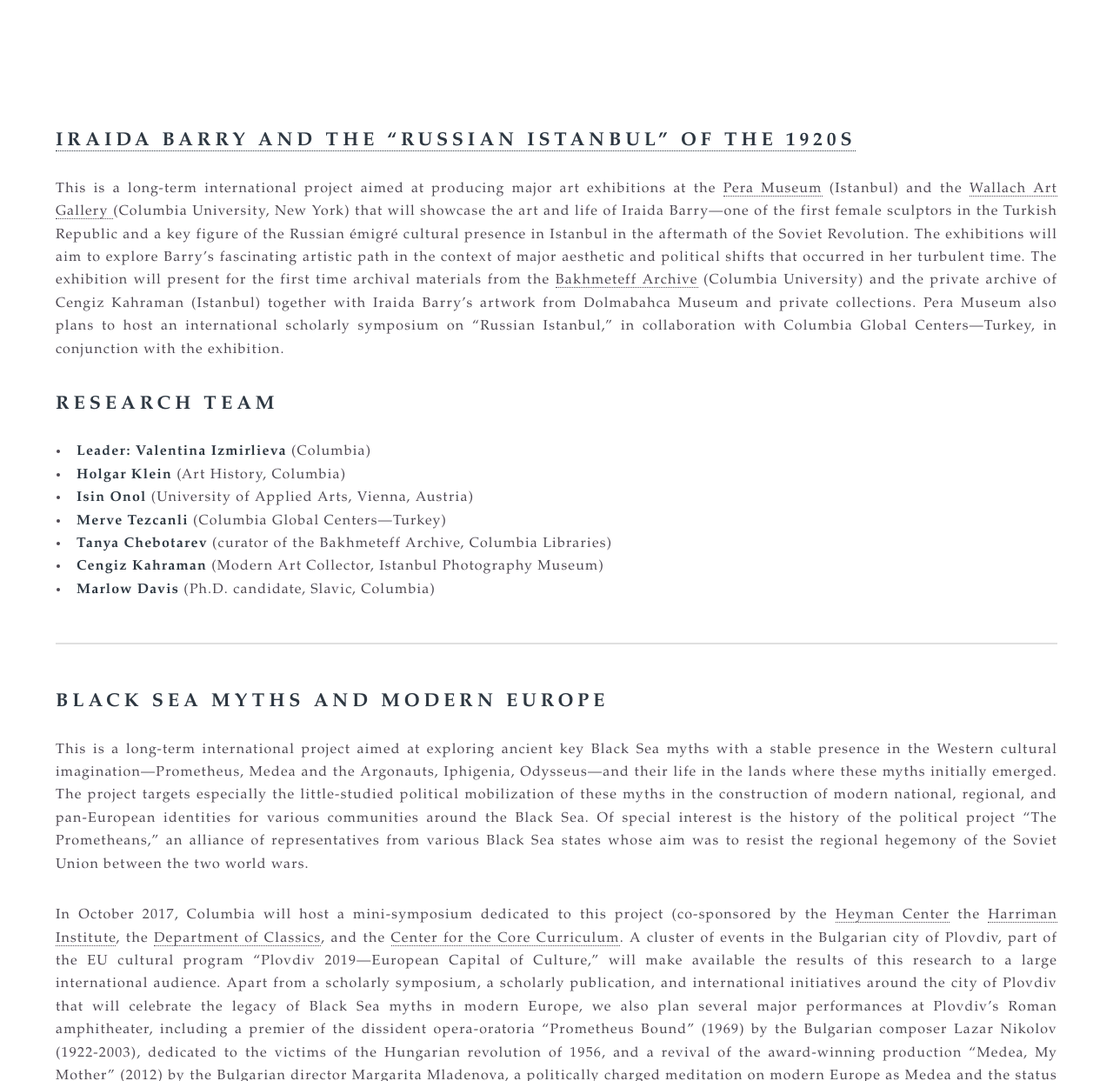
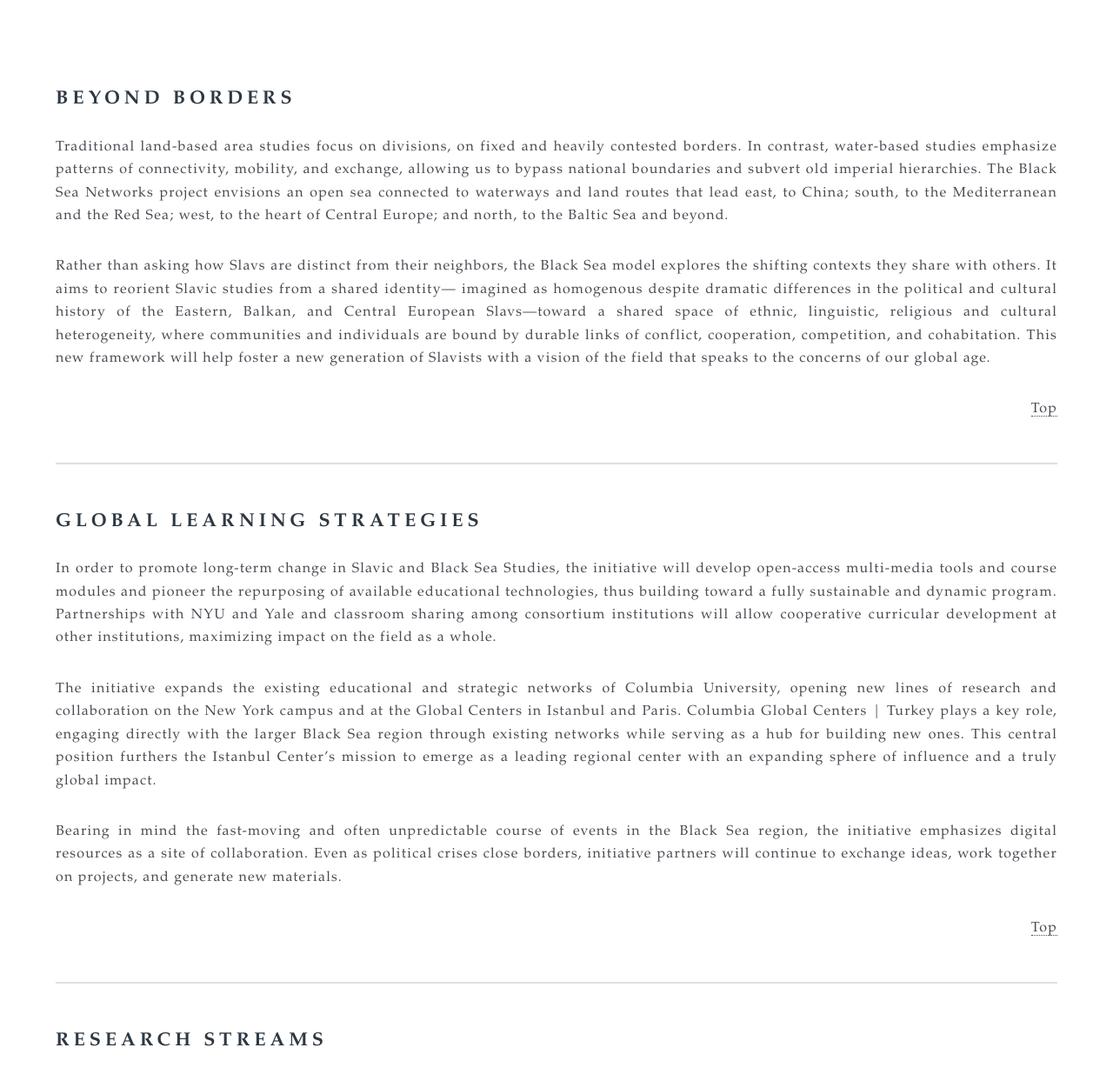
Before and after one commit to bradleygorski/blackseanet, a Jekyll site: the page built from about.html, in a window 1280 px wide and 1400 px high, scrolled down 236 px. Shown: the part 157-1400 px from the top of the window at 87% size. Built offline with Jekyll 4.4.1, drawn with Linux system fonts in a browser that asks for light colours; some of the changed text lies outside the part shown.

Commit message:
Added research streams
and put back everything that was there before...

```diff
--- a/about.html
+++ b/about.html
@@ -1,72 +1,165 @@
 ---
 layout: page-about
-title: Research Streams
+title: About the Black Sea Networks Initiative
 ---
 		<section>
-		<h1> RESEARCH STREAMS</h1>
+
+		<a name="borders"></a>
+			<h2>Beyond Borders</h2>
+			<p align='justify'>Traditional land-based area studies focus on divisions, on fixed
+			and heavily contested borders. In contrast, water-based studies emphasize patterns of
+			connectivity, mobility, and exchange, allowing us to bypass national boundaries and
+			subvert old imperial hierarchies. The Black Sea Networks project envisions an open sea
+			connected to waterways and land routes that lead east, to China; south, to the Mediterranean
+			and the Red Sea; west, to the heart of Central Europe; and north, to the Baltic Sea and beyond.</p>
+			<p align='justify'>Rather than asking how Slavs are distinct from their neighbors,
+			the Black Sea model explores the shifting contexts they share with others. It aims
+			to reorient Slavic studies from a shared identity— imagined as homogenous despite
+			dramatic differences in the political and cultural history of the Eastern, Balkan,
+			and Central European Slavs—toward a shared space of ethnic, linguistic, religious
+			and cultural heterogeneity, where communities and individuals are bound by durable
+			links of conflict, cooperation, competition, and cohabitation. This new framework
+			will help foster a new generation of Slavists with a vision of the field that speaks
+			to the concerns of our global age.</p>
+
+			<a name="global"></a><p align="right"><a href="#top">Top</a></p>
+			<hr>
+			<h2>Global Learning Strategies</h2>
+			<p align='justify'>In order to promote long-term change in Slavic and Black Sea Studies,
+			the initiative will develop open-access multi-media tools and course modules and pioneer
+			the repurposing of available educational technologies, thus building toward a fully sustainable
+			and dynamic program. Partnerships with NYU and Yale and classroom sharing among consortium
+			institutions will allow cooperative curricular development at other institutions, maximizing
+			impact on the field as a whole.</p>
+			<p align='justify'>The initiative expands the existing educational and strategic networks of
+			Columbia University, opening new lines of research and collaboration on the New York campus
+			and at the Global Centers in Istanbul and Paris. Columbia Global Centers | Turkey plays a key
+			role, engaging directly with the larger Black Sea region through existing networks while
+			serving as a hub for building new ones. This central position furthers the Istanbul Center’s
+			mission to emerge as a leading regional center with an expanding sphere of influence and a
+			truly global impact.</p>
+			<p align='justify'>Bearing in mind the fast-moving and often unpredictable course of
+			events in the Black Sea region, the initiative emphasizes digital resources as a site
+			of collaboration. Even as political crises close borders, initiative partners will
+			continue to exchange ideas, work together on projects, and generate new materials.</p>
+
+		<a name="activities"></a><p align="right"><a href="#top">Top</a></p>
+			<hr>
+			<h2> RESEARCH STREAMS</h2>
 
 
-<p><a name='russtambul'><h2>Iraida Barry and the “Russian Istanbul” of the 1920s</h2></a>
-<p align='justify'>This is a long-term international project aimed at producing major art exhibitions at the <a href=" http://www.peramuseum.org/">Pera Museum</a> (Istanbul) and the <a href="http://www.columbia.edu/cu/wallach/">Wallach Art Gallery </a> (Columbia University, New York) that will showcase the art and life of Iraida Barry—one of the first female sculptors in the Turkish Republic and a key figure of the Russian émigré cultural presence in Istanbul in the aftermath of the Soviet Revolution. The exhibitions will aim to explore Barry’s fascinating artistic path in the context of major aesthetic and political shifts that occurred in her turbulent time. The exhibition will present for the first time archival materials from the <a href="http://library.columbia.edu/locations/rbml/units/bakhmeteff.html">Bakhmeteff Archive</a> (Columbia University) and the private archive of Cengiz Kahraman (Istanbul) together with Iraida Barry’s artwork from Dolmabahca Museum and private collections. Pera Museum also plans to host an international scholarly symposium on “Russian Istanbul,” in collaboration with Columbia Global Centers—Turkey, in conjunction with the exhibition.</p>
+<h3>1. Iraida Barry and the “Russian Istanbul” of the 1920s</h3>
 
-<h2>Research Team</h2>
+<p align='justify'>This is a long-term international project aimed at producing major art
+exhibitions at the <a href=" http://www.peramuseum.org/">Pera Museum</a> (Istanbul) and the <a href="http://www.columbia.edu/cu/wallach/">Wallach Art Gallery </a> (Columbia University,
+New York) that will showcase the art and life of Iraida Barry—one of the first female sculptors
+in the Turkish Republic and a key figure of the Russian émigré cultural presence in Istanbul in
+the aftermath of the Soviet Revolution. The exhibitions will aim to explore Barry’s fascinating
+artistic path in the context of major aesthetic and political shifts that occurred in her turbulent
+time. The exhibition will present for the first time archival materials from the <a href="http://library.columbia.edu/locations/rbml/units/bakhmeteff.html">Bakhmeteff Archive</a>
+(Columbia University) and the private archive of Cengiz Kahraman (Istanbul) together with Iraida
+Barry’s artwork from Dolmabahca Museum and private collections. Pera Museum also plans to host an
+international scholarly symposium on “Russian Istanbul,” in collaboration with Columbia Global
+Centers—Turkey, in conjunction with the exhibition.</p>
+
+<p><h4>Research Team:</h4></p>
 <ul>
 <li><b>Leader: Valentina Izmirlieva</b> (Columbia)</li>
-<li><b>Holgar Klein</b>  (Art History, Columbia) </li>
-<li><b>Isin Onol</b>  (University of Applied Arts, Vienna, Austria) </li>
-<li><b>Merve Tezcanli</b>  (Columbia Global Centers—Turkey) </li>
-<li><b>Tanya Chebotarev</b>  (curator of the Bakhmeteff Archive, Columbia Libraries) </li>
-<li><b>Cengiz Kahraman</b>  (Modern Art Collector, Istanbul Photography Museum) </li>
-<li><b>Marlow Davis</b>  (Ph.D. candidate, Slavic, Columbia) </li>
+<li><b>Holgar Klein</b> (Art History, Columbia)</li>
+<li><b>Isin Önol</b> (University of Applied Arts, Vienna, Austria)</li>
+<li><b>Merve Tezcanli</b> (Columbia Global Centers—Turkey)</li>
+<li><b>Tanya Chebotarev</b> (curator of the Bakhmeteff Archive, Columbia Libraries)</li>
+<li><b>Cengiz Kahraman</b> (Modern Art Collector, Istanbul Photography Museum)</li>
+<li><b>Marlow Davis</b> (Ph.D. candidate, Slavic, Columbia)</li>
+<li><b>Ararat Sekiryan</b> (Ph.D. candidate, Slavic, Columbia)</li>
 </ul>
-</p>
-<a name='bsmyths'></a>
-<hr>
-<p><h2>Black Sea Myths and Modern Europe</h2>
-<p align='justify'>This is a long-term international project aimed at exploring ancient key Black Sea myths with a stable presence in the Western cultural imagination—Prometheus, Medea and the Argonauts, Iphigenia, Odysseus—and their life in the lands where these myths initially emerged. The project targets especially the little-studied political mobilization of these myths in the construction of modern national, regional, and pan-European identities for various communities around the Black Sea. Of special interest is the history of the political project “The Prometheans,” an alliance of representatives from various Black Sea states whose aim was to resist the regional hegemony of the Soviet Union between the two world wars.</p>
-<p align='justify'>In October 2017, Columbia will host a mini-symposium dedicated to this project (co-sponsored by the <a href="http://heymancenter.org/">Heyman Center</a> the <a href="http://harriman.columbia.edu/">Harriman Institute</a>, the <a href="http://classics.columbia.edu/">Department of Classics</a>, and the <a href="https://www.college.columbia.edu/core/center">Center for the Core Curriculum</a>. A cluster of events in the Bulgarian city of Plovdiv, part of the EU cultural program “Plovdiv 2019—European Capital of Culture,” will make available the results of this research to a large international audience. Apart from a scholarly symposium, a scholarly publication, and international initiatives around the city of Plovdiv that will celebrate the legacy of Black Sea myths in modern Europe, we also plan several major performances at Plovdiv’s Roman amphitheater, including a premier of the dissident opera-oratoria “Prometheus Bound” (1969) by the Bulgarian composer Lazar Nikolov (1922-2003), dedicated to the victims of the Hungarian revolution of 1956, and a revival of the award-winning production “Medea, My Mother” (2012) by the Bulgarian director Margarita Mladenova, a politically charged meditation on modern Europe as Medea and the status of motherhood in the contemporary world.</p>
 
-<h2>Research Team</h2>
+<p><h3>2. Black Sea Myths and Modern Europe</h3></p>
+<p align='justify'>This is a long-term international project aimed at exploring ancient key Black
+Sea myths with a stable presence in the Western cultural imagination—Prometheus, Medea and the
+Argonauts, Iphigenia, Odysseus—and their life in the lands where these myths initially emerged.
+The project targets especially the little-studied political mobilization of these myths in the
+construction of modern national, regional, and pan-European identities for various communities
+around the Black Sea. Of special interest is the history of the political project “The Prometheans,”
+an alliance of representatives from various Black Sea states whose aim was to resist the regional
+hegemony of the Soviet Union between the two world wars.</p>
+<p align='justify'>In October 2017, Columbia will host a <a
+href="http://www.blackseanetworks.org/events">mini-symposium</a> dedicated to this project. A cluster of events
+in the Bulgarian city of Plovdiv, part of the EU cultural program “Plovdiv 2019—European Capital of
+Culture,” will make available the results of this research to a large international audience. Apart
+from a scholarly symposium and a scholarly publication, we also plan international initiatives
+around the city of Plovdiv that will celebrate the legacy of Black Sea myths in modern Europe.</p>
+
+<p><h4>Research Team:</h4></p>
 <ul>
-<li><b>Leader: Valentina Izmirlieva</b> (Columbia) </li>
-<li><b>Edith Hall</b>  (Classics, King’s College London) </li>
-<li><b>Cleo Protokhristova</b>  (Comparative Literature, Plovdiv University, Bulgaria) </li>
-<li><b>Tamta Khalvashi</b>  (Anthropology, Free University of Tbilisi, Georgia) </li>
-<li><b>Marina Kotzamani</b>  (Theater, University of Peloponnese, Greece and the Gennadius Library, Athens) </li>
-<li><b>Barbara Kowalzig</b>  (Classics and History, NYU) </li>
+<li><b>Leader: Valentina Izmirlieva</b> (Columbia)</li>
+<li><b>Edith Hall</b> (Classics, King’s College London)</li>
+<li><b>Cleo Protokhristova</b> (Comparative Literature, Plovdiv University, Bulgaria)</li>
+<li><b>Tamta Khalvashi</b> (Anthropology, Free University of Tbilisi, Georgia)</li>
+<li><b>Marina Kotzamani</b> (Theater, University of Peloponnese, Greece and the Gennadius Library, Athens) </li>
+<li><b>Barbara Kowalzig</b> (Classics and History, NYU)</li>
 </ul>
-</p>
-<a name='crimea'></a>
-<hr>
-<p><h2>Crimea: Meta/history of a Place</h2>
-<p align='justify'>The main objective of this project is to combat “Crimnesia,” the tendency to ignore Crimea or relegate it to a marginal role in the history of many different countries and regions. We propose for discussion methodological questions raised by the study of Crimea, many of which also apply to Black Sea studies. How do we choose our historical timeframe and geographical boundaries? How do we work on a site in which traditional dichotomies of empire and nation-state do not apply? The peninsula offers a rich set of competing historical narratives; a metahistorical approach can help us to parse these narratives, isolate invented or politically manipulated elements, and interrogate our own preconceptions based on our areas of scholarly focus. </p>
-<p align='justify'>This project emerged from a symposium hosted by the University of Cambridge in April 2017. We are planning a follow-up two-day conference, “Crimea Matters,” to be hosted by Columbia in April 2018, where we will workshop articles based on the papers presented at Cambridge and hear new papers from other colleagues representing additional fields and disciplines that reveal the true interdisciplinary potential of Crimea and Black Sea studies. The goal of this conference is to publish a special issue on Crimea in the journal <a href=" http://www.eliamep.gr/en/journal-of-see-and-black-sea-studies/"><em>Southeast European and Black Sea Studies</em></a> (Routledge). The conference will be co-sponsored by the Ukrainian Study Fund and will be the forum for inaugurating The Annual Shevelov Lecture in Ukrainian and Black Sea Studies, named after the prominent Slavist and former Columbia Professor George Shevelov (1908-2002).</p>
 
-<h2>Research Team:</h2>
+<p><h3>3. Crimea: Meta/History of a Place</h3></p>
+<p align='justify'>The main objective of this project is to combat “Crimnesia,” the tendency to ignore Crimea
+or relegate it to a marginal role in the history of many different countries and regions. We propose for discussion
+methodological questions raised by the study of Crimea, many of which also apply to Black Sea studies. How do we
+choose our historical timeframe and geographical boundaries? How do we work on a site in which traditional
+dichotomies of empire and nation-state do not apply? The peninsula offers a rich set of competing historical
+narratives; a metahistorical approach can help us to parse these narratives, isolate invented or politically
+manipulated elements, and interrogate our own preconceptions based on our areas of scholarly focus.</p>
+<p align='justify'>This project emerged from <a
+href="http://www.blackseanetworks.org/events">symposium</a> hosted by the
+University of Cambridge in April 2017. We are planning a follow-up two-day
+conference, “<a href="http://www.blackseanetworks.org/events">Crimea Matters</a>,” Columbia in April 2018, where we will workshop articles
+based on the papers presented at Cambridge and hear new papers from other colleagues representing additional
+fields and disciplines that reveal the true interdisciplinary potential of Crimea and Black Sea studies.
+The goal of this conference is to publish a special issue on Crimea in the journal <i><a
+href="http://www.eliamep.gr/en/journal-of-see-and-black-sea-studies/">Southeast
+European and Black Sea Studies</a></i>(Routledge).</p>
+
+<p><h4>Research Team:</h4></p>
 <ul>
-<li><b>Leaders: Rory Finnin</b> (Director of the Ukrainian Studies Programme, Cambridge) and
-<li><b>Valentina Izmirlieva</b> (Columbia)
-<li><b>Vsevolod Samokhvalov</b> (Political Science, University of Liège, Belgium)
-<li><b>Idil Izmirli</b> (School of Conflict Analysis and Resolution, George Mason University)
-<li><b>Viktor Ostapchuk</b> (Near and Middle Eastern Civilizations, University of Toronto)
-<li><b>Sophie Pinkham</b> (Ph.D. candidate in Slavic, Columbia) </li>
+<li><b>Leaders: Rory Finnin</b> (Director of the Ukrainian Studies Programme, Cambridge) and Valentina Izmirlieva (Columbia)</li>
+<li><b>Vsevolod Samokhvalov</b> (Political Science, University of Liège, Belgium)</li>
+<li><b>Idil Izmirli</b> (School of Conflict Analysis and Resolution, George Mason University)</li>
+<li><b>Sophie Pinkham</b> (Ph.D. candidate in Slavic, Columbia)</li>
 </ul>
-</p>
 
-<a name='azar'></a>
-<hr>
+<p><h3>4. “Azbuka Arbuza”: Black Sea Languages Database</h3></p>
+<p align='justify'>This project emerged from a research-a-thon we conducted in January 2017 that aimed
+ to create a database that shows when the words for fruits and vegetables entered the various Black Sea
+  languages. This data set will allow us to map the spread of these linguistic units against known Black
+  Sea trade routes, to see whether, as one might expect, fruit names were borrowed as the fruits themselves
+  were bought and sold. The resulting data set will be made available to other scholars to employ in their
+  own research, expand to adjacent regions, or re-imagine in other ways. Our visualizations will be presented
+  on the Black Sea Networks website and contribute to a publication in the forthcoming special issue of the
+  journal Russian Literature dedicated to Digital Humanities in Slavic Studies. The project has been co-sponsored
+  by the Center for Teaching and Learning and has been using the facilities of Columbia’s Group for Experimental
+  Methods in the Humanities.</p>
 
-<p><h2>“Azbuka Arbuza”: Black Sea Languages Database</h2>
-<p align='justify'>This project emerged from a research-a-thon we conducted in January 2017 that aimed to create a database that shows when the words for fruits and vegetables entered the various Black Sea languages. This data set will allow us to map the spread of these linguistic units against known Black Sea trade routes, to see whether, as one might expect, fruit names were borrowed as the fruits themselves were bought and sold. The resulting data set will be made available to other scholars to employ in their own research, expand to adjacent regions, or re-imagine in other ways. Our visualizations will be presented on the Black Sea Networks website and contribute to a publication in the forthcoming special issue of the journal <em>Russian Literature</em> dedicated to Digital Humanities in Slavic Studies. The project has been co-sponsored by the Center for Teaching and Learning and has been using the facilities of Columbia’s Group for Experimental Methods in the Humanities. </p>
+<p><h4>Research Team:</h4></p>
+<ul>
+<li><b>Leader: Bradley Gorski</b> (Slavic, Barnard College)</li>
+<li><b>Serhii Tereshchenko</b> (M.A. Slavic, Columbia)</li>
+<li><b>Alex Gil</b> (Columbia University Libraries)</li>
+<li><b>Nikolas Nyby</b> (CTL, Columbia)</li>
+</ul>
 
-<h2>Research Team:</h2>
-<ul>
-<li><b>Leader: Bradley Gorski</b> (Slavic, Barnard College) </li>
-<li><b>Serhii Tereshchenko</b> (M.A. Slavic, Columbia) </li>
-<li><b>Dennis Tenen</b> (English and Comparative Literature, Columbia) </li>
-<li><b>Alex Gil</b> (Columbia University Libraries) </li>
-<li><b>Nikolas Nyby</b> (CTL, Columbia) </li>
-</ul>
-</p>
+			<a name="grants"></a><p align="right"><a href="#top">Top</a></p>
+		<hr>
+			<h2>Grants and Collaboration</h2>
 
-</section>
+			<p align='justify'>The initiative is a recipient of Columbia’s <a href="http://beta.global.columbia.edu/institutes-programs-initiatives/presidents-global-innovation-fund">
+			Presidential Global Innovation Fund</a> for 2016&ndash;2018.
+			It is developed in partnership with Columbia’s <a href='http://harriman.columbia.edu/'>Harriman Institute</a>,
+			<a href='http://gsas.columbia.edu/'>Graduate School of Arts and Sciences</a>,
+			<a href='http://ctl.columbia.edu/'>Center for Teaching and Learning</a> and <a href='http://library.columbia.edu/locations/dhc.html'>Digital Humanities Center</a>,
+			the <a href='http://library.columbia.edu/locations/rbml/units/bakhmeteff.html'>Bakhmeteff Archive</a> as well as the
+			<a href='http://www.americancouncils.org/'>American Councils for International Education</a>, <a href='https://www.fordham.edu/info/23001/orthodox_christian_studies_center'>The Orthodox Christian Studies Center of Fordham University</a>,
+			and <a href='http://www.mml.cam.ac.uk/ukrainian'>The Cambridge Ukrainian Studies Programme</a>.
+			Central to the project's conception and ongoing work is close collaboration with <a href='http://globalcenters.columbia.edu/istanbul/'>Columbia’s Global
+			Centers | Istanbul</a> and <a href='http://globalcenters.columbia.edu/paris/'>Columbia Global Centers | Paris</a>.</p>
+		<p align="right"><a href="#top">Top</a></p>
+
+		</section>
```
